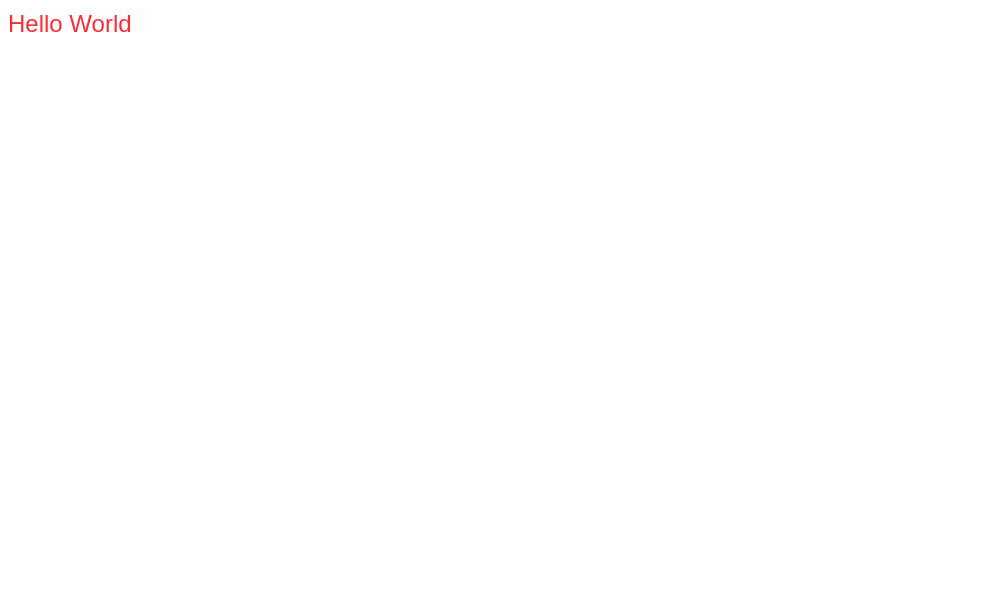
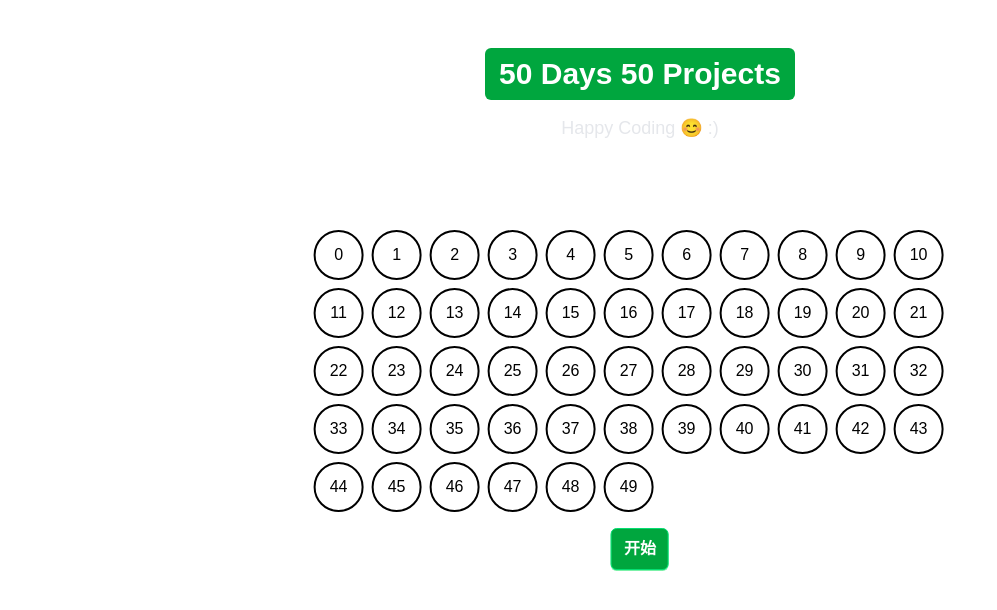
Before and after one commit to upangka/50days50projectsUseNextJs, a Next.js app: page / in a window 1280 px wide. Shown: the top 610 px of the page, without its empty margins (0-997 px from the left). Built offline with nearby package versions, Linux system fonts and the light colour scheme.

Commit message:
feat(首页): 完成首页

```diff
--- a/package.json
+++ b/package.json
@@ -14,6 +14,7 @@
   "author": "Pkmer",
   "license": "ISC",
   "dependencies": {
+    "clsx": "^2.1.1",
     "next": "^15.2.3",
     "react": "^19.0.0",
     "react-dom": "^19.0.0"
--- a/src/app/layout.tsx
+++ b/src/app/layout.tsx
@@ -1,6 +1,6 @@
 import type { Metadata } from 'next'
 import { Geist, Geist_Mono } from 'next/font/google'
-import './globals.scss'
+import './globals.css'
 
 const geistSans = Geist({
   variable: '--font-geist-sans',
--- a/src/app/page.tsx
+++ b/src/app/page.tsx
@@ -1,3 +1,100 @@
+'use client'
+
+import clsx from 'clsx'
+import { useState } from 'react'
+import { Button } from '@/components/pkmer-button'
+
 export default function App() {
-  return <h1 className='flex p-2 text-2xl text-red-500'>Hello World</h1>
+  const [highlightedIndex, setHighlightedIndex] = useState(-1)
+  const [chooseStatus, setChooseStatus] = useState<ChooseStatus>('unchoosed')
+
+  function start(milliseconds: number = 5000) {
+    setChooseStatus('choosing')
+    const interval = setInterval(() => {
+      const randomIndex = Math.floor(Math.random() * 50)
+      setHighlightedIndex(randomIndex)
+    }, 500)
+
+    setTimeout(() => {
+      clearInterval(interval)
+      setChooseStatus('choosed')
+    }, milliseconds)
+  }
+
+  return (
+    <>
+      <div className='flex w-screen flex-col items-center justify-center gap-3.5 pt-12'>
+        <h1 className='rounded-md bg-green-600 px-3.5 py-2 text-3xl font-bold text-white'>
+          50 Days 50 Projects
+        </h1>
+        <p className='text-lg text-gray-200'>Happy Coding 😊 :)</p>
+      </div>
+
+      <div className='absolute top-1/2 left-1/2 flex h-screen -translate-x-1/2 -translate-y-1/2 flex-col items-center justify-center'>
+        <section className='mx-auto flex w-[51vw] flex-col items-center justify-center gap-4'>
+          <Card highlightedIndex={highlightedIndex} />
+          <ChooseBtn
+            chooseStatus={chooseStatus}
+            highlightedIndex={highlightedIndex}
+            onStart={start}
+          />
+        </section>
+      </div>
+    </>
+  )
 }
+
+interface CardProps {
+  highlightedIndex: number
+  total?: number
+}
+const Card: React.FC<CardProps> = ({ highlightedIndex, total = 50 }) => {
+  return (
+    <>
+      <section className='mx-auto flex flex-col items-center justify-center gap-4'>
+        <ul className='mx-auto flex h-full w-full flex-wrap items-center justify-start gap-2'>
+          {Array.from({ length: total }).map((_, index) => (
+            <li
+              className={clsx(
+                'flex h-[50px] w-[50px] items-center justify-center rounded-full border-2 border-black bg-white text-black',
+                index == highlightedIndex && '!bg-green-600 text-white transition-all duration-500'
+              )}
+              key={index}
+            >
+              {index}
+            </li>
+          ))}
+        </ul>
+      </section>
+    </>
+  )
+}
+
+interface ChooseBtnProps {
+  onStart: (milliseconds?: number) => void
+  highlightedIndex: number
+  chooseStatus: ChooseStatus
+}
+
+type ChooseStatus = 'choosed' | 'unchoosed' | 'choosing'
+
+const ChooseBtn: React.FC<ChooseBtnProps> = ({ highlightedIndex, chooseStatus, onStart }) => {
+  const isChoosed = chooseStatus === 'choosed' || chooseStatus === 'choosing'
+
+  return (
+    <div>
+      {isChoosed ? (
+        <div className='flex items-center justify-center gap-4'>
+          <p className='rounded-md border border-green-400 bg-green-600 px-3.5 py-2 font-bold text-white shadow-2xs shadow-green-300'>
+            选中的是：{highlightedIndex}
+          </p>
+          <Button onClick={() => onStart()} isEnable={!(chooseStatus == 'choosing')}>
+            重新开始
+          </Button>
+        </div>
+      ) : (
+        <Button onClick={() => onStart()}>开始</Button>
+      )}
+    </div>
+  )
+}
--- /dev/null
+++ b/src/components/pkmer-button.tsx
@@ -0,0 +1,25 @@
+import BtnStyle from '@/styles/variables.module.scss'
+import clsx from 'clsx'
+interface ButtonProps extends React.PropsWithChildren {
+  onClick: () => void
+  isEnable?: boolean
+}
+
+export const Button: React.FC<ButtonProps> = ({ onClick, children, isEnable = true }) => {
+  return (
+    <>
+      <button
+        disabled={!isEnable}
+        className={clsx(
+          'rounded-md px-3 py-2 font-bold text-white shadow-2xs',
+          isEnable
+            ? 'border border-green-400 bg-green-600 shadow-green-300'
+            : 'border border-gray-400 bg-gray-600 shadow-gray-300'
+        )}
+        onClick={() => onClick()}
+      >
+        {children}
+      </button>
+    </>
+  )
+}
--- /dev/null
+++ b/src/styles/variables.module.scss
@@ -0,0 +1,6 @@
+$primary-color: #00a63e;
+
+// 对于变量需要导出
+:export {
+  primaryColor: $primary-color;
+}
```
Also changed, not shown: src/app/globals.css (renamed from src/app/globals.scss), 1 other file (tests, documents, lock files or other folders).
